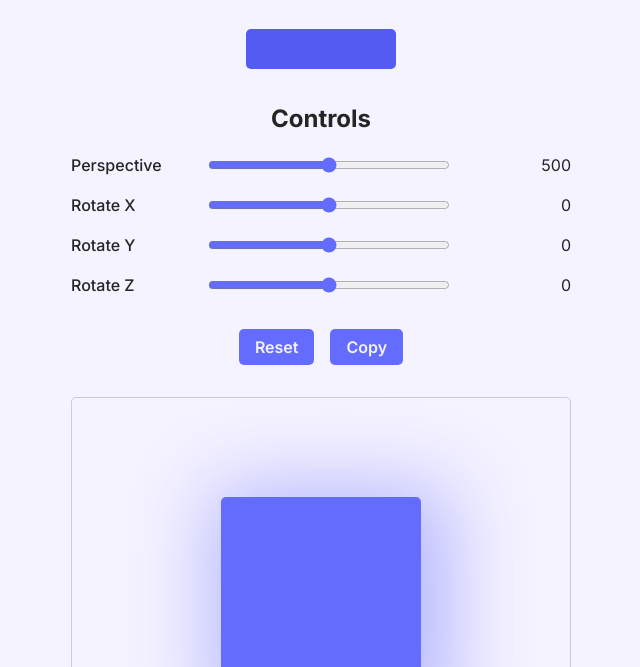
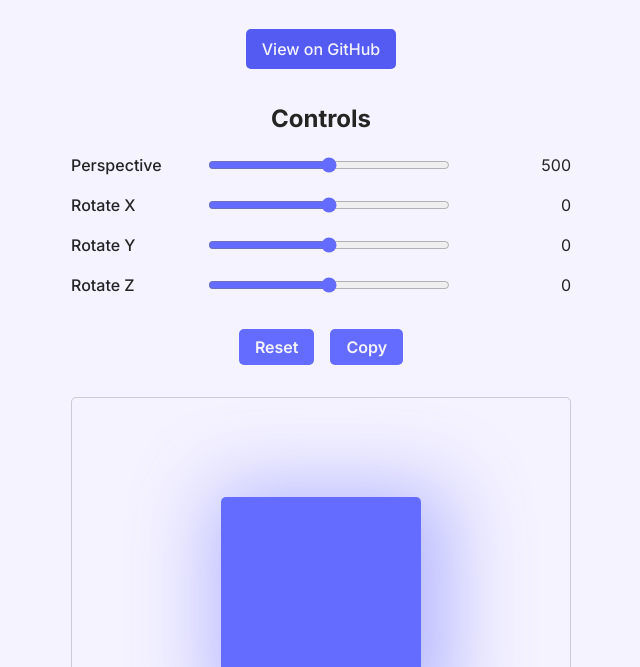
Before and after one commit to shuvro111/perspektive, a website built with Vite: page index.html in a window 1280 px wide. In both pictures the pointer is over the link "View on GitHub". Shown: the part 133-800 px from the top of the page, without its empty margins (319-959 px from the left). Built offline with nearby package versions, Linux system fonts and the light colour scheme.

Commit message:
minor fix 🔨

```diff
--- a/style.css
+++ b/style.css
@@ -134,6 +134,8 @@ input[type="range"]:focus {
 
 .button:hover {
   background-color: var(--accent-hover);
+  color: #f5f3ff;
+  text-decoration: none;
 }
 
 .button-github {
```
